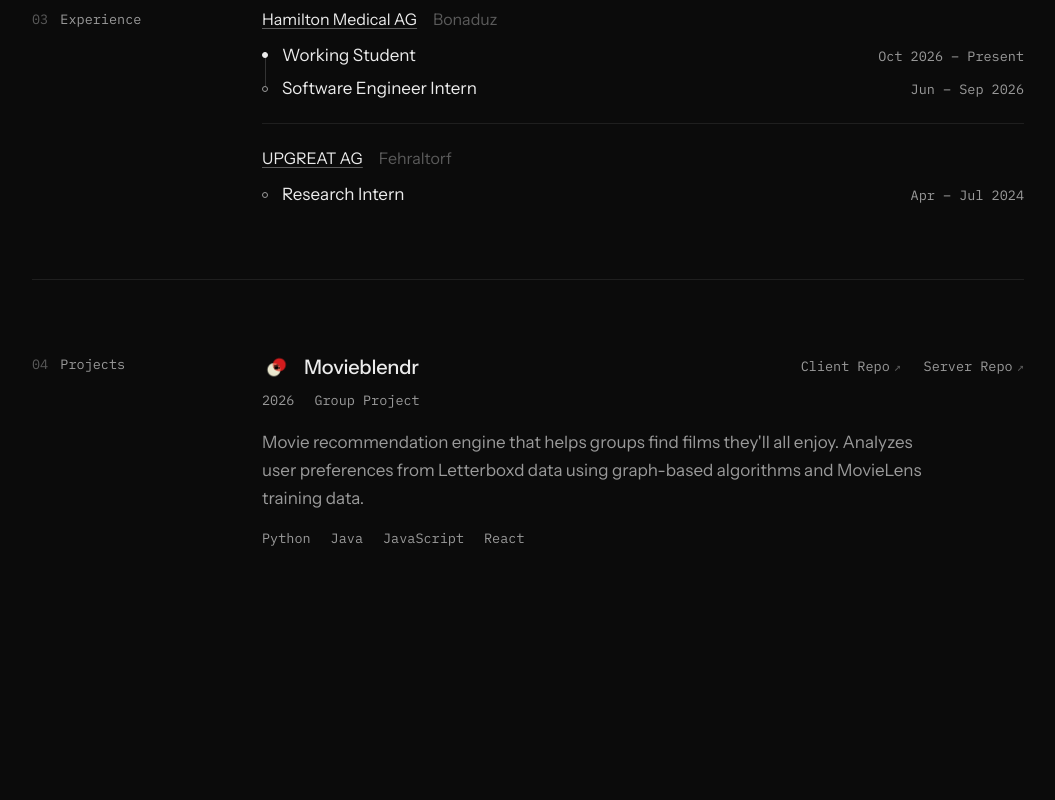
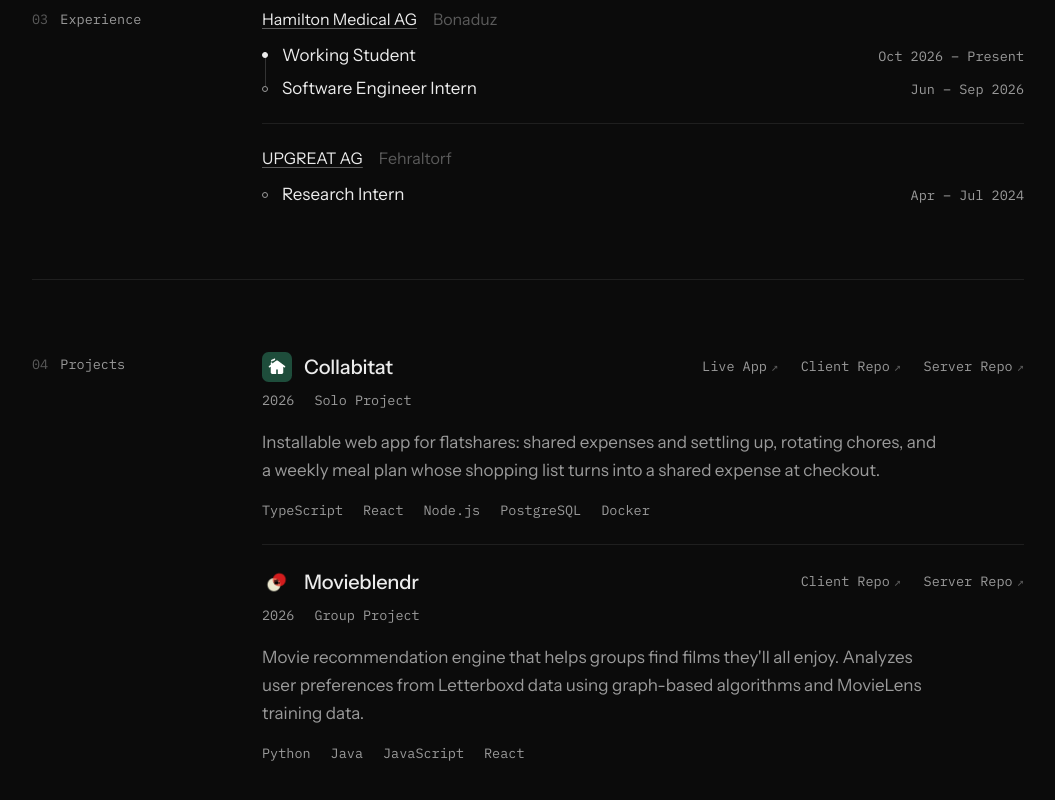
Before and after one commit to fly-die/Portfolio, a plain HTML site: page index.html in a window 1280 px wide. Shown: the part 1005-1805 px from the top of the page, without its empty margins (112-1167 px from the left). Before the commit the page ends 1626 px from the top, so only its background shows below. Drawn offline with Linux system fonts and the light colour scheme.

Commit message:
Add Collabitat to projects

```diff
--- a/index.html
+++ b/index.html
@@ -416,8 +416,19 @@
     }
 
     /* PROJECT */
+    .projects {
+      display: flex;
+      flex-direction: column;
+    }
+
     .project-card {
       display: block;
+    }
+
+    .project-card+.project-card {
+      margin-top: 1.4rem;
+      padding-top: 1.4rem;
+      border-top: 1px solid var(--border);
     }
 
     .project-content {
@@ -821,6 +832,38 @@
 
     <section id="projects">
       <p class="section-label reveal">Projects</p>
+      <div class="projects">
+      <div class="project-card reveal">
+        <div class="project-content">
+          <div class="project-header">
+            <img src="collabitat-logo.svg" alt="Collabitat" class="project-logo-inline" />
+            <div class="project-title">Collabitat</div>
+            <div class="project-buttons">
+              <a href="https://fly-die.github.io/collabitat-web/" class="btn" target="_blank"
+                rel="noopener">Live App</a>
+              <a href="https://github.com/fly-die/collabitat-web" class="btn" target="_blank"
+                rel="noopener">Client Repo</a>
+              <a href="https://github.com/fly-die/collabitat-api" class="btn" target="_blank"
+                rel="noopener">Server Repo</a>
+            </div>
+          </div>
+          <div class="project-meta">
+            <span class="tag">2026</span>
+            <span class="tag">Solo Project</span>
+          </div>
+          <p>
+            Installable web app for flatshares: shared expenses and settling up, rotating chores, and a weekly meal plan
+            whose shopping list turns into a shared expense at checkout.
+          </p>
+          <div class="project-stack">
+            <span class="tag">TypeScript</span>
+            <span class="tag">React</span>
+            <span class="tag">Node.js</span>
+            <span class="tag">PostgreSQL</span>
+            <span class="tag">Docker</span>
+          </div>
+        </div>
+      </div>
       <div class="project-card reveal">
         <div class="project-content">
           <div class="project-header">
@@ -848,6 +891,7 @@
             <span class="tag">React</span>
           </div>
         </div>
+      </div>
       </div>
     </section>
 
```
Also changed, not shown: collabitat-logo.svg (added).
